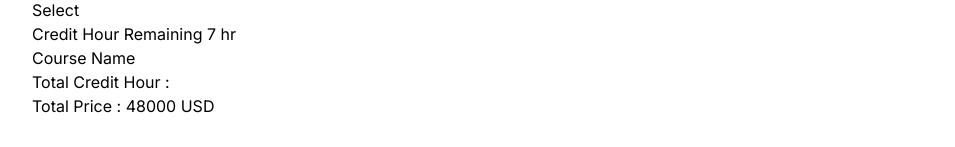
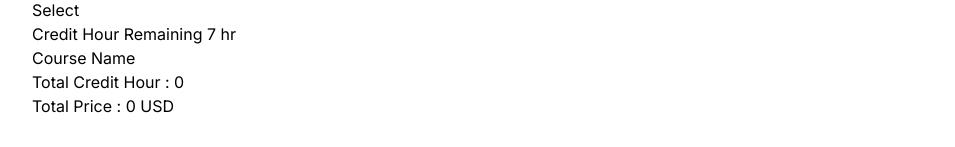
Before and after one commit to omarjafor/my-course-roster, a React (Vite) app: page / in a window 1280 px wide. Shown: the part 4138-4285 px from the top of the page, without its empty margins (0-955 px from the left). Built offline with nearby package versions, Linux system fonts and the light colour scheme.

Commit message:
total credit and total price added

```diff
--- a/src/components/Cart/Cart.jsx
+++ b/src/components/Cart/Cart.jsx
@@ -1,4 +1,4 @@
-const Cart = ({ selectedCourse, totalCredit }) => {
+const Cart = ({ selectedCourse, totalCredit, totalPrice }) => {
     return (
         <div>
             <div className="md:ml-0 lg:ml-6 shadow-lg rounded-xl bg-[#FFF] p-6">
@@ -10,7 +10,7 @@ const Cart = ({ selectedCourse, totalCredit }) => {
                     }
                 </div>
                 <h2 className="text-[#1C1B1BCC] font-semibold pb-4 mt-4 border-b border-solid border-[#11111126]">Total Credit Hour : {totalCredit} </h2>
-                <h2 className="text-[#1C1B1BCC] font-semibold pb-4 mt-4">Total Price : 48000 USD</h2>
+                <h2 className="text-[#1C1B1BCC] font-semibold pb-4 mt-4">Total Price : {totalPrice} USD</h2>
             </div>
         </div>
     );
--- a/src/components/Home/Home.jsx
+++ b/src/components/Home/Home.jsx
@@ -5,7 +5,8 @@ import Cart from "../Cart/Cart";
 const Home = () => {
     const [courses, setCourses] = useState([]);
     const [selectedCourse, setSelectedCourse] = useState([]);
-    const [totalCredit, setTotalCredit] = useState([])
+    const [totalCredit, setTotalCredit] = useState(0)
+    const [totalPrice, setTotalPrice] = useState(0)
 
     useEffect(() => {
         fetch('data.json')
@@ -15,9 +16,16 @@ const Home = () => {
 
     const handleAddCourse = course => {
         let temp = course.credit;
+        let totalsPrice = course.price;
+        selectedCourse.forEach(price => {
+            totalsPrice += price.price;
+        })
+
         selectedCourse.forEach(courseItem => {
             temp += courseItem.credit;
         })
+
+        setTotalPrice(totalsPrice);
         setTotalCredit(temp);
         setSelectedCourse([...selectedCourse, course]);
     }
@@ -35,7 +43,8 @@ const Home = () => {
             <div>
                 <Cart
                     selectedCourse = {selectedCourse}
-                    totalCredit={totalCredit}
+                    totalCredit = {totalCredit}
+                    totalPrice = {totalPrice}
                 ></Cart>
             </div>
         </div>
```
